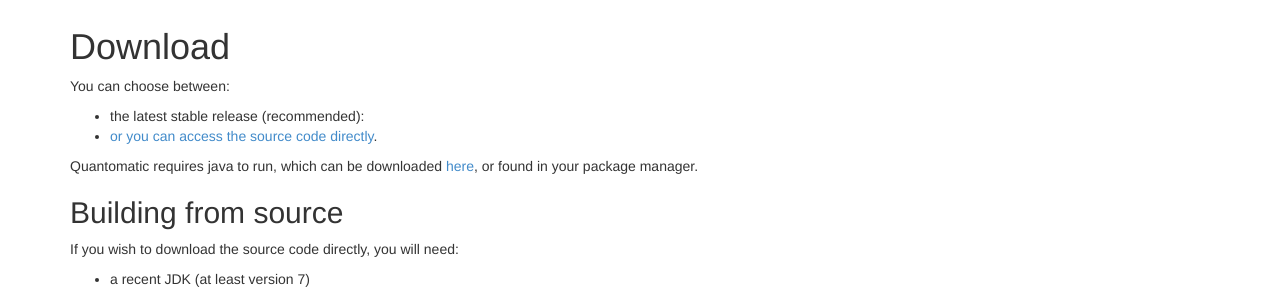
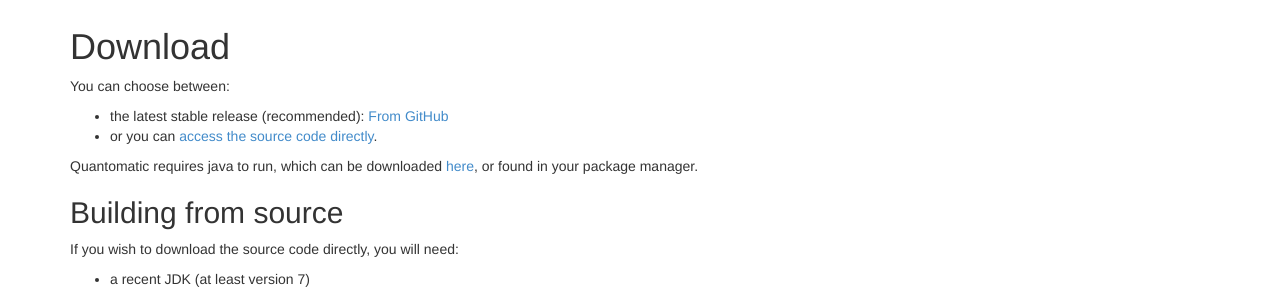
Before and after one commit to zxcalc/Quantomatic.github.io, a Jekyll site: the page built from index.html, in a window 1280 px wide and 900 px high, scrolled down 319 px. Shown: the part 152-443 px from the top of the window. Built offline with Jekyll 4.4.1, drawn with Linux system fonts in a browser that asks for light colours; nearby versions of some CDN libraries; Markdown is read by kramdown in place of the engine named in the settings.

Commit message:
Fill out anchor tag

```diff
--- a/index.html
+++ b/index.html
@@ -22,7 +22,7 @@
 <p>
   You can choose between:
   <ul>
-    <li>the latest stable release (recommended): <a href="https://github.com/Quantomatic/quantomatic/releases/download/v0.7/Quantomatic-v0.7.jar"></li>
+    <li>the latest stable release (recommended): <a href="https://github.com/Quantomatic/quantomatic/releases/download/v0.7/Quantomatic-v0.7.jar">From GitHub</a></li>
     <li>or you can
     <a href="https://github.com/Quantomatic/quantomatic">access the source code directly</a>.</li>
   </ul>
```
